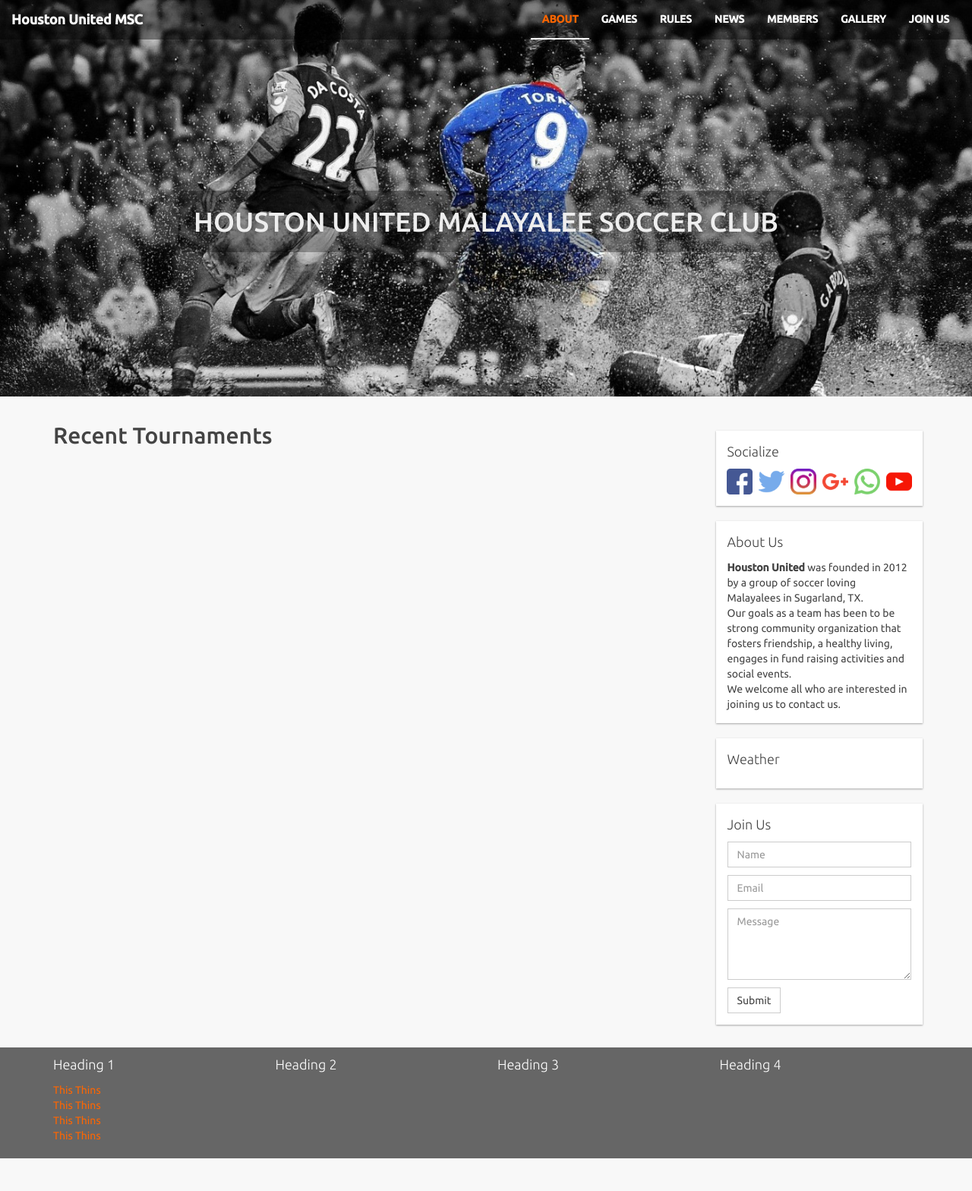
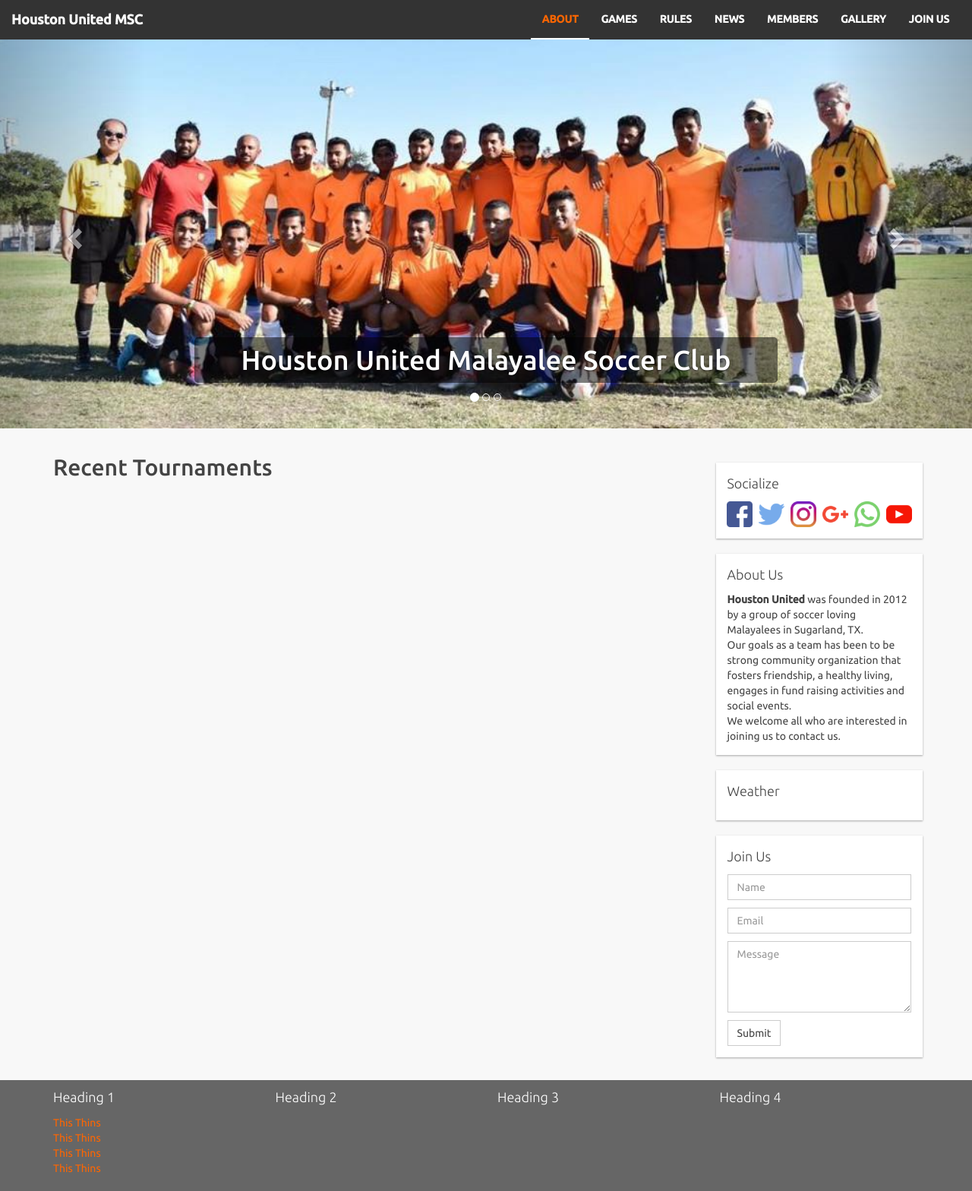
Before and after one commit to houstonunitedmsc/houstonunitedmsc.github.io, a Jekyll site: the page built from index.html, in a window 1280 px wide. Shown: the whole page at 76% size. Built offline with Jekyll 4.4.1, drawn with Linux system fonts in a browser that asks for light colours; nearby versions of some CDN libraries; library files that are not in the unit come from our copies; before the commit the page ends 1525 px from its top, so only the background shows below that.

Commit message:
adds slider

```diff
--- a/assets/css/navbar.css
+++ b/assets/css/navbar.css
@@ -1,7 +1,8 @@
 /* Navbar */
 #main-navigation{
-	background-color: rgba(0, 0, 0, 0.4);
+	background-color: #333;
 	border-radius: 0px;
+	z-index: 2;
 }
 #main-navigation .navbar-header a{
 	color:#fff;
--- a/assets/css/style.css
+++ b/assets/css/style.css
@@ -24,33 +24,17 @@
 .paper > img.cover{
 	width: 100%;
 }
-
-header.home{
-	background-image: url('../img/soccer-ground.jpg');
-	background-position: top center;
-	-webkit-background-size: cover;
-	background-size: cover;
-	color: white;
+#main-slider{
+	/* margin-top: -52px; */
 }
-header.home .head{
-	padding: 200px 20px;
+#main-slider .item img{
+	width: 100%;
 }
-
-header.home h1{
-	text-transform: uppercase;
-	text-align: center;
-	font-weight: 500;
+#main-slider .item h1{
+	padding: 10px;
+	background-color: rgba(0, 0, 0, 0.5);
+	border-radius: 5px;
 }
-header.home h1 span{
-	padding: 20px;
-	border-radius: 6px;
-	background-color:rgba(0,0,0,0.3);
-}
-header.home h1 a{
-	text-decoration: none;
-	color: #eee;
-}
-
 
 #main-container{
 	margin-top: 15px;
--- a/index.html
+++ b/index.html
@@ -1,12 +1,50 @@
 ---
 layout: default
 ---
-<header class="home">
-	{% include navbar.html %}
-	<div class="head">
-		<h1><span><a href="">{{ site.title }}</a></span></h1>
-	</div>
-</header>
+
+{% include navbar.html %}
+<div id="main-slider" class="carousel slide" data-ride="carousel">
+  <!-- Indicators -->
+  <ol class="carousel-indicators">
+    <li data-target="#main-slider" data-slide-to="0" class="active"></li>
+    <li data-target="#main-slider" data-slide-to="1"></li>
+    <li data-target="#main-slider" data-slide-to="2"></li>
+  </ol>
+
+  <!-- Wrapper for slides -->
+  <div class="carousel-inner" role="listbox">
+    <div class="item active">
+      <img src="assets/img/slider/houston-united-malayalee-soccer-club-team-1.jpg" alt="...">
+      <div class="carousel-caption">
+        <h1>{{ site.title }}</h1>
+      </div>
+    </div>
+    <div class="item">
+      <img src="assets/img/slider/houston-united-malayalee-soccer-club-team-2.jpg" alt="...">
+      <div class="carousel-caption">
+        <h1>Our Team Members</h1>
+      </div>
+    </div>
+    <div class="item">
+      <img src="assets/img/slider/houston-united-malayalee-soccer-club-team-3.jpg" alt="...">
+      <div class="carousel-caption">
+      <h1>Join Us</h1>
+      </div>
+    </div>
+  </div>
+
+  <!-- Controls -->
+  <a class="left carousel-control" href="#main-slider" role="button" data-slide="prev">
+    <span class="glyphicon glyphicon-chevron-left" aria-hidden="true"></span>
+    <span class="sr-only">Previous</span>
+  </a>
+  <a class="right carousel-control" href="#main-slider" role="button" data-slide="next">
+    <span class="glyphicon glyphicon-chevron-right" aria-hidden="true"></span>
+    <span class="sr-only">Next</span>
+  </a>
+</div>
+
+
 <div class="container" id="main-container">
 	<div class="row">
 		<div class="col-sm-9">
```
Also changed, not shown: assets/img/slider/houston-united-malayalee-soccer-club-team-1.jpg (added), assets/img/slider/houston-united-malayalee-soccer-club-team-2.jpg (added), assets/img/slider/houston-united-malayalee-soccer-club-team-3.jpg (added).
